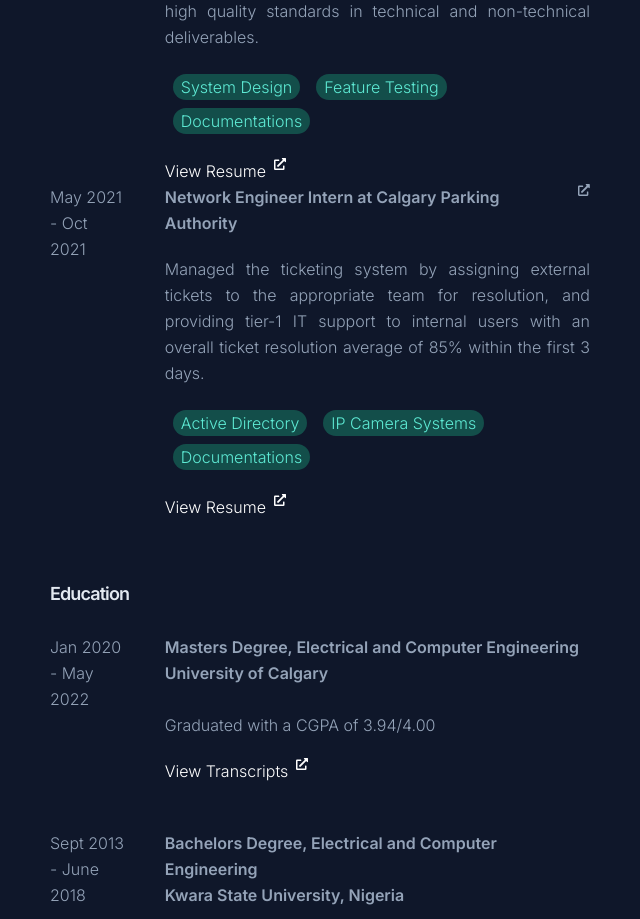
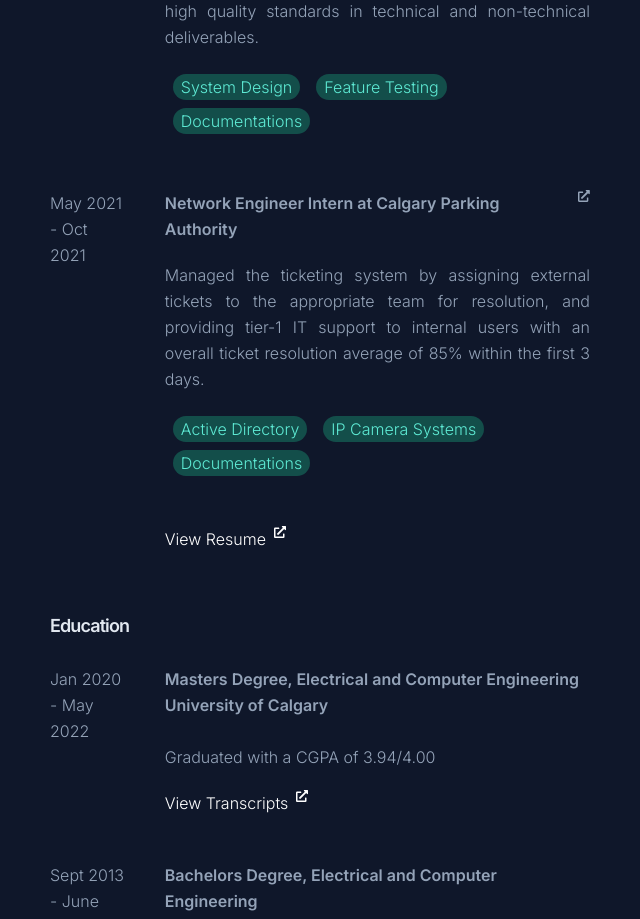
Before and after one commit to adedolapoadegboye/portfolio, a React (Create React App) app: page / in a window 1280 px wide. Shown: the part 1780-2699 px from the top of the page, without its empty margins (590-1230 px from the left). Built offline with nearby package versions, Linux system fonts and the light colour scheme.

Commit message:
updated resume link in project section

```diff
--- a/src/Components/WorkExperience.jsx
+++ b/src/Components/WorkExperience.jsx
@@ -50,7 +50,7 @@ const WorkExperience = () => {
               Documentations
             </button>
           </div>
-          <div>
+          <div className="hidden">
             <a
               href="https://drive.google.com/file/d/1lspIiInBWXffOohOf7EmahowaZNmPW_d/view?usp=share_link"
               target="_blank"
@@ -63,6 +63,8 @@ const WorkExperience = () => {
           </div>
         </div>
       </div>
+      <br></br>
+<br></br>
       {/* Calgary Parking Authority */}
       <div className="flex">
         <div className="pe-10 w-1/4 lg:flex">
@@ -101,6 +103,7 @@ const WorkExperience = () => {
               Documentations
             </button>
           </div>
+          <br></br>
           <div>
             <a
               href="https://drive.google.com/file/d/1VMTODrDHeRGGPSQpWc74iFXFOaguCnBG/view?usp=share_link"
```
